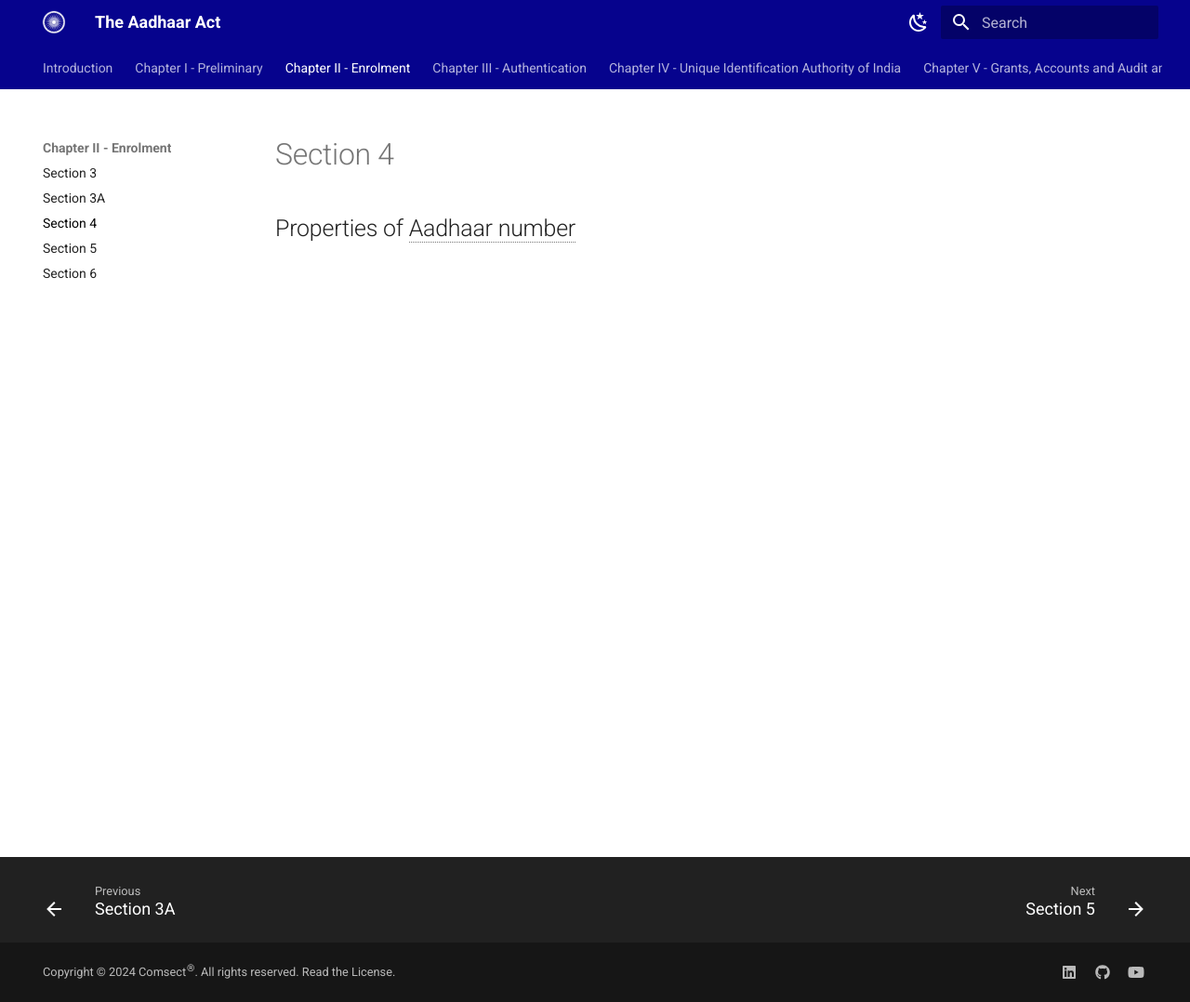
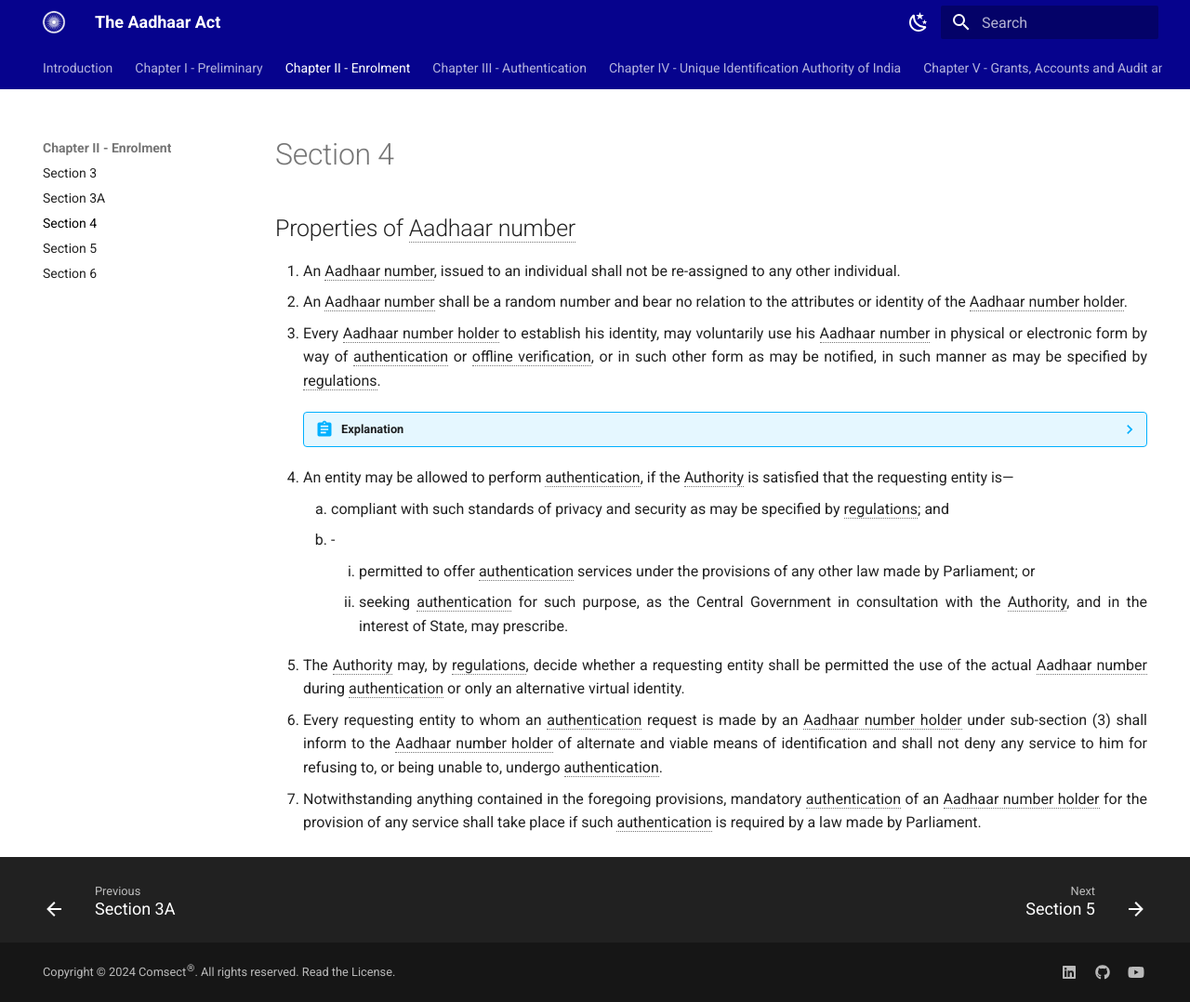
Before and after one commit to comsect/aadhaar-act, an MkDocs documentation site: the page built from docs/en/4.md, in a window 1280 px wide and 1078 px high. Shown: the whole window at 93% size. Built offline with MkDocs 1.6.1 and Material for MkDocs 9.7.7, drawn with Linux system fonts in a browser that asks for light colours.

Commit message:
add section-four

```diff
--- a/docs/en/4.md
+++ b/docs/en/4.md
@@ -5,3 +5,19 @@ description: Properties of Aadhaar number
 ---
 
 ## Properties of Aadhaar number
+
+1. An Aadhaar number, issued to an individual shall not be re-assigned to any other individual.
+2. An Aadhaar number shall be a random number and bear no relation to the attributes or identity of the Aadhaar number holder.
+3. Every Aadhaar number holder to establish his identity, may voluntarily use his Aadhaar number in physical or electronic form by way of authentication or offline verification, or in such other form as may be notified, in such manner as may be specified by regulations.
+
+    ??? abstract "Explanation"
+        For the purposes of this section, voluntary use of the Aadhaar number by way of authentication means the use of such Aadhaar number only with the informed consent of the Aadhaar number holder.
+
+4. An entity may be allowed to perform authentication, if the Authority is satisfied that the requesting entity is—
+    1. compliant with such standards of privacy and security as may be specified by regulations; and
+    2.  <p>-</p>
+        1. permitted to offer authentication services under the provisions of any other law made by Parliament; or
+        2. seeking authentication for such purpose, as the Central Government in consultation with the Authority, and in the interest of State, may prescribe.
+5. The Authority may, by regulations, decide whether a requesting entity shall be permitted the use of the actual Aadhaar number during authentication or only an alternative virtual identity.
+6. Every requesting entity to whom an authentication request is made by an Aadhaar number holder under sub-section (3) shall inform to the Aadhaar number holder of alternate and viable means of identification and shall not deny any service to him for refusing to, or being unable to, undergo authentication.
+7. Notwithstanding anything contained in the foregoing provisions, mandatory authentication of an Aadhaar number holder for the provision of any service shall take place if such authentication is required by a law made by Parliament.
```
